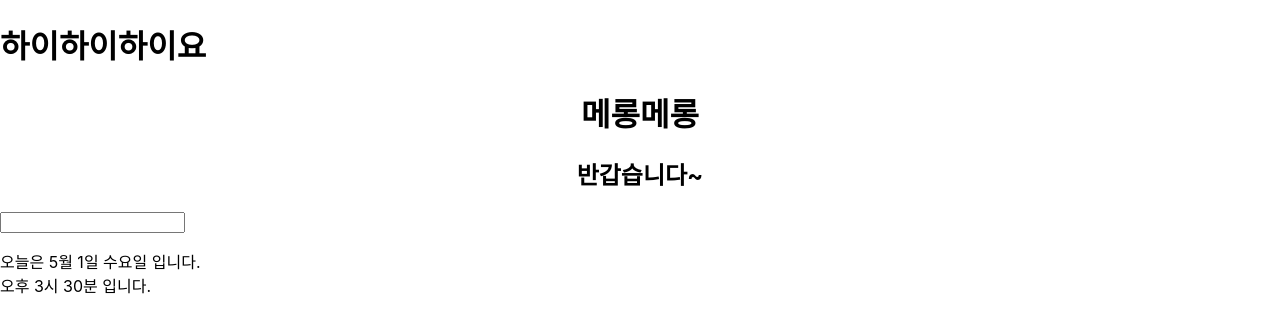
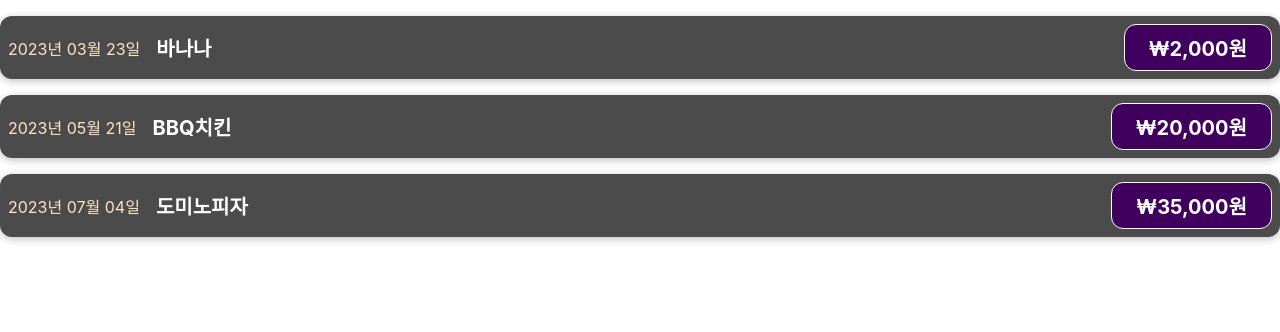
Before and after one commit to yusabeom/react-basic-study202405, a React (Create React App) app: page / in a window 1280 px wide. Shown: the top 332 px of the page. Built offline with nearby package versions, Linux system fonts and the light colour scheme.

Commit message:
2. 동적 데이터 렌더링 및 props 개념

```diff
--- a/src/App.js
+++ b/src/App.js
@@ -2,24 +2,34 @@
 import './App.css';
 import './NoName.js';
 import NoName from './NoName.js';
+import ExpenseItem from './components/ExpenseItem.js';
 function App() {
 
-  const $h2 = <h2>반갑습니다~</h2>
+  //지출 항목 객체 배열
+
+  const expenses = [
+    {
+      title: '바나나',
+      price: 2000,
+      date: new Date(2023, 3, 23),
+    },
+    {
+      title: 'BBQ치킨',
+      price: 20000,
+      date: new Date(2023, 5, 21),
+    },
+    {
+      title: '도미노피자',
+      price: 35000,
+      date: new Date(2023, 7, 4),
+    },
+  ];
 
   return ( //하나의 태그만 리턴할 수 있음 하나의 부모태그로 감싸야 함! (빈태그 가능)
    <>
-      <NoName />
-     <div className='App'> {/* classNmae으로 클래스 부여 */}
-        <h1>메롱메롱</h1>
-        {$h2}
-     </div>
-     <div className='noname'>
-      <input type='text' />
-        <p>
-          오늘은 5월 1일 수요일 입니다. <br/> {/* 닫는 태그가 필수 */}
-          오후 3시 30분 입니다.
-        </p>
-     </div>
+      <ExpenseItem title={expenses[0].title} price={expenses[0].price} date={expenses[0].date}/>
+      <ExpenseItem title={expenses[1].title} price={expenses[1].price} date={expenses[1].date} />
+      <ExpenseItem title={expenses[2].title} price={expenses[2].price} date={expenses[2].date} />
    </>
   );
 }
--- /dev/null
+++ b/src/components/ExpenseItem.css
@@ -0,0 +1,57 @@
+.expense-item {
+  display: flex;
+  justify-content: space-between;
+  align-items: center;
+  box-shadow: 0 2px 8px rgba(0, 0, 0, 0.25);
+  padding: 0.5rem;
+  margin: 1rem 0;
+  border-radius: 12px;
+  background-color: #4b4b4b;
+  color: bisque;
+}
+
+.expense-item__description {
+  display: flex;
+  flex-direction: column;
+  gap: 1rem;
+  align-items: flex-end;
+  flex-flow: column-reverse;
+  justify-content: flex-start;
+  flex: 1;
+}
+
+.expense-item h2 {
+  color: #dd0f0f;
+  font-size: 1rem;
+  flex: 1;
+  margin: 0 1rem;
+  color: rgb(255, 255, 255);
+}
+
+.expense-item__price {
+  font-size: 1rem;
+  font-weight: bold;
+  color: white;
+  background-color: #40005d;
+  border: 1px solid white;
+  padding: 0.5rem;
+  border-radius: 12px;
+}
+
+@media (min-width: 580px) {
+  .expense-item__description {
+    flex-direction: row;
+    align-items: center;
+    justify-content: flex-start;
+    flex: 1;
+  }
+
+  .expense-item__description h2 {
+    font-size: 1.25rem;
+  }
+
+  .expense-item__price {
+    font-size: 1.25rem;
+    padding: 0.5rem 1.5rem;
+  }
+}
--- /dev/null
+++ b/src/components/ExpenseItem.js
@@ -0,0 +1,36 @@
+import React from 'react'
+import './ExpenseItem.css';
+
+const ExpenseItem = ({title, price, date}) => {
+
+    // 한자리 수를 두자리로 변환해주는 함수
+    const make2digit = (text) => {
+        return text.toString().padStart(2, '0');
+        // padStart는 앞자리 변수보다 작다면 앞에서부터 '0'을 채우고
+        // padEnd는 뒷자리부터 '0'을 채운다
+    }
+
+    // 날짜 포맷팅 변환 함수 정의
+    const makeFormattedDate = () => {
+        const year = date.getFullYear();
+        const month = date.getMonth();
+        const day = date.getDate();
+
+        return `${year}년 ${make2digit(month)}월 ${make2digit(day)}일`;
+    }
+
+    // 숫자를 화폐 표기법으로 바꾸기
+    const formattedPirce = new Intl.NumberFormat('ko-KR',{ style: 'currency', currency: 'KRW' }).format(price)
+
+  return (
+    <div className='expense-item'>
+      <div>{makeFormattedDate()}</div>
+      <div className='expense-item__description'>
+        <h2>{title}</h2>
+        <div className='expense-item__price'>{formattedPirce}원</div>
+      </div>
+    </div>
+  )
+}
+
+export default ExpenseItem
```
